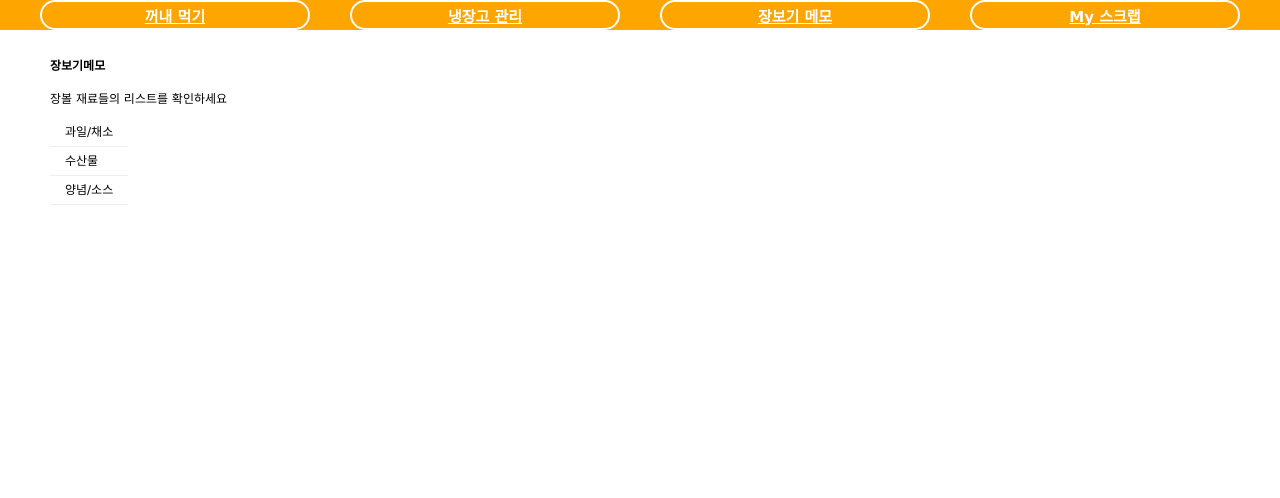
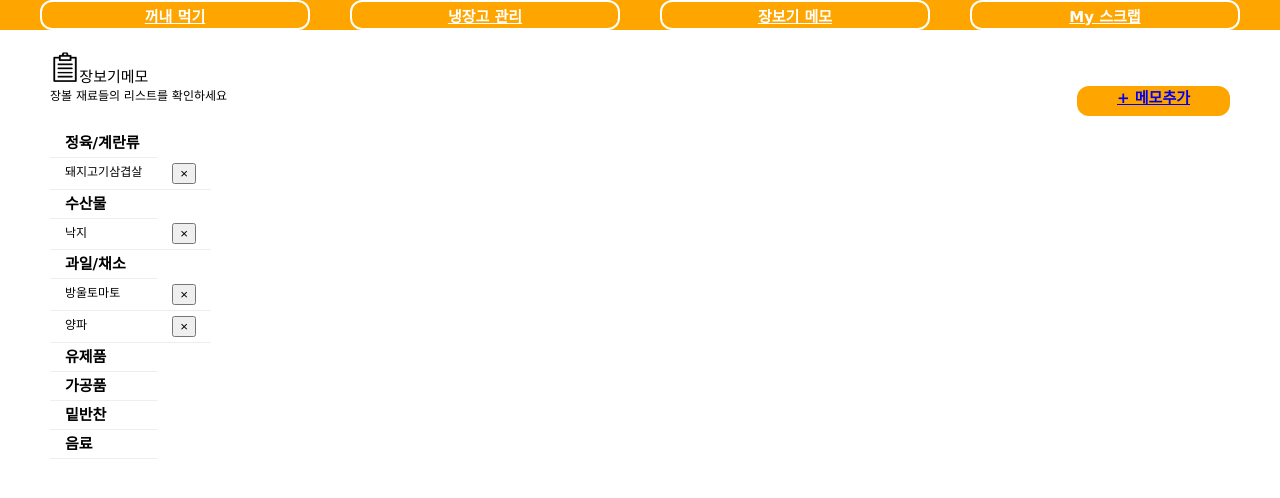
Before and after one commit to KahyeAhn/threemeals, a Django app: page /fridge/shopping/ in a window 1280 px wide. Shown: the part 30-528 px from the top of the page. Run offline with Django 3.2, Linux system fonts and the light colour scheme; a user stored in the database is signed in; data comes from the database, SQL or seed files in the repository; both versions use the stored data as it was after the commit.

Commit message:
for one of menu which is '장보기메모' , add basic function

```diff
--- a/fridge/models.py
+++ b/fridge/models.py
@@ -11,3 +11,10 @@ class Ingredient(models.Model):
     unit=models.CharField(max_length=100)
     defaultValue=models.IntegerField(default=0)
     ingredientCode=models.IntegerField(default=0)
+
+    def __str__(self):
+        return self.ingredientName
+
+class ShoppingItem(models.Model):
+    owner = models.ForeignKey(User, null=True)
+    iteminfo = models.ForeignKey(Ingredient, null=True)
--- a/fridge/static/fridge/shopping_memo.css
+++ b/fridge/static/fridge/shopping_memo.css
@@ -0,0 +1,21 @@
+span#addmemo{
+    float:right;
+    display: absolute;
+    top:30px;
+    left:0px;
+    height:30px;
+    display: table;
+    table-layout:fixed;
+    border-spacing: 40px 0px;
+    background: orange;
+    font-size: 15px;
+    vertical-align: middle;
+    border-radius: 12px;
+    text-align: center;
+    font-weight: bolder;
+    text-decoration: none;
+}
+tr.type{
+    font-size: 15px;
+    font-weight: bold;
+}
--- a/fridge/templates/fridge/shopping_memo.html
+++ b/fridge/templates/fridge/shopping_memo.html
@@ -8,19 +8,64 @@
 {% block content %}
 <div id="content">
     <p>
-        <h4>장보기메모</h4>
+
+        <span style="font-size:15px;"><img src="{% static 'img/memo.png' %}" style="height:30px;">장보기메모<br></span>
         <span>장볼 재료들의 리스트를 확인하세요</span>
+        <span id="addmemo"><a href="#">&#43 메모추가</a></span>
     </p>
     <table>
+        <tbody>
+        <tr class="type"><td>정육/계란류</td></tr>
+        <br>
+        {% for a in meat %}
             <tr>
-            <td>과일/채소</td>
+                <td>{{ a.iteminfo }}</td>
+                <td><form method="POST" action="{% url 'fridge:delete' a.id %}">{% csrf_token %}<input type="submit" value="&times"></form></td>
             </tr>
+        {% endfor %}
+        <tr class="type"><td>수산물</td></tr>
+       {% for a in seafood %}
             <tr>
-            <td>수산물</td>
+                <td>{{ a.iteminfo }}</td>
+                <td><form method="POST" action="{% url 'fridge:delete' a.id %}">{% csrf_token %}<input type="submit" value="&times"></form></td>
             </tr>
+        {% endfor %}
+        <tr class="type"><td>과일/채소</td></tr>
+        {% for a in fruit %}
             <tr>
-            <td>양념/소스</td>
+                <td>{{ a.iteminfo }}</td>
+                <td><form method="POST" action="{% url 'fridge:delete' a.id %}">{% csrf_token %}<input type="submit" value="&times"></form></td>
             </tr>
+        {% endfor %}
+        <tr class="type"><td>유제품</td></tr>
+        {% for a in milk %}
+            <tr>
+                <td>{{ a.iteminfo }}</td>
+                <td><form method="POST" action="{% url 'fridge:delete' a.id %}">{% csrf_token %}<input type="submit" value="&times"></form></td>
+            </tr>
+        {% endfor %}
+         <tr class="type"><td>가공품</td></tr>
+        {% for a in made %}
+            <tr>
+                <td>{{ a.iteminfo }}</td>
+                <td><form method="POST" action="{% url 'fridge:delete' a.id %}">{% csrf_token %}<input type="submit" value="&times"></form></td>
+            </tr>
+        {% endfor %}
+         <tr class="type"><td>밑반찬</td></tr>
+        {% for a in side %}
+            <tr>
+                <td>{{ a.iteminfo }}</td>
+                <td><form method="POST" action="{% url 'fridge:delete' a.id %}">{% csrf_token %}<input type="submit" value="&times"></form></td>
+            </tr>
+        {% endfor %}
+        <tr class="type"><td>음료</td></tr>
+        {% for a in drink %}
+            <tr>
+                <td>{{ a.iteminfo }}</td>
+                <td><form method="POST" action="{% url 'fridge:delete' a.id %}">{% csrf_token %}<input type="submit" value="&times"></form></td>
+            </tr>
+        {% endfor %}
+        </tbody>
     </table>
 </div>
 {% endblock %}
--- a/fridge/urls.py
+++ b/fridge/urls.py
@@ -10,5 +10,7 @@ urlpatterns=[
     url(r'^$', FridgeHomeView.as_view(), name='recommendation'),
     url(r'^ingredient/$', IngredientHomeView.as_view(), name='ingredient'),
     url(r'^scrap/$', ScrapHomeView.as_view(), name="scrap"),
+
     url(r'^shopping/$', ShoppingHomeView.as_view(), name="shopping"),
+    url(r'^(?P<pk>[0-9]+)/delete/$', ItemDeleteView.as_view(), name="delete"),
 ]
--- a/fridge/views.py
+++ b/fridge/views.py
@@ -8,7 +8,7 @@ from django.views.generic.edit import CreateView, UpdateView, DeleteView
 from django.core.urlresolvers import reverse_lazy
 from myblog.views import LoginRequiredMixin
 
-from fridge.models import Ingredient
+from fridge.models import *
 
 class FridgeHomeView(TemplateView):
     template_name = 'fridge/recom_list.html'
@@ -19,8 +19,31 @@ class IngredientHomeView(TemplateView):
 class ScrapHomeView(TemplateView):
     template_name = 'fridge/scrap_list.html'
 
-class ShoppingHomeView(TemplateView):
+# shopping memo
+class ShoppingHomeView(ListView):
     template_name = 'fridge/shopping_memo.html'
+    context_object_name = 'all_shopping'
+
+    def get_queryset(self):
+        return ShoppingItem.objects.filter(owner=self.request.user)
+
+
+    def get_context_data(self, **kwargs):
+        shopping_list = super(ShoppingHomeView, self).get_context_data(**kwargs)
+        shopping_list['meat'] = ShoppingItem.objects.filter(iteminfo__type=1)
+        shopping_list['seafood'] = ShoppingItem.objects.filter(iteminfo__type=2)
+        shopping_list['fruit'] = ShoppingItem.objects.filter(iteminfo__type=3)
+        shopping_list['grain'] = ShoppingItem.objects.filter(iteminfo__type=4)
+        shopping_list['milk'] = ShoppingItem.objects.filter(iteminfo__type=5)
+        shopping_list['made'] = ShoppingItem.objects.filter(iteminfo__type=6)
+        shopping_list['side'] = ShoppingItem.objects.filter(iteminfo__type=7)
+        shopping_list['drink'] = ShoppingItem.objects.filter(iteminfo__type=8)
+        print(shopping_list)
+        return shopping_list
+
+class ItemDeleteView(LoginRequiredMixin, DeleteView):
+    model = ShoppingItem
+    success_url = reverse_lazy('fridge:shopping')
 
 # class MealCreateView(LoginRequiredMixin, CreateView):
 #     model = MealPref
--- a/static/css/base.css
+++ b/static/css/base.css
@@ -60,9 +60,10 @@ div#menu >li {
     display: table-cell;
     vertical-align: middle;
     border: 2px solid white;
-    border-radius: 15px;
+    border-radius: 12px;
     text-align: center;
     font-weight: bold;
+    text-decoration:none;
 }
 
 table {
```
Also changed, not shown: fridge/admin.py (+2 -5 lines), db.sqlite3, 2 other files. Lines whose indentation alone changed are shown as unchanged.
